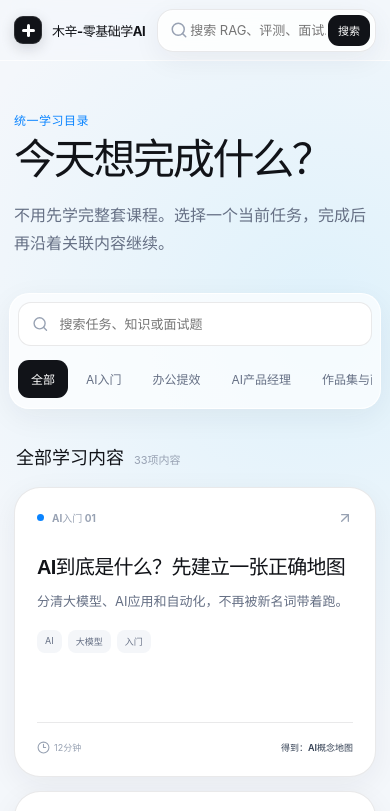
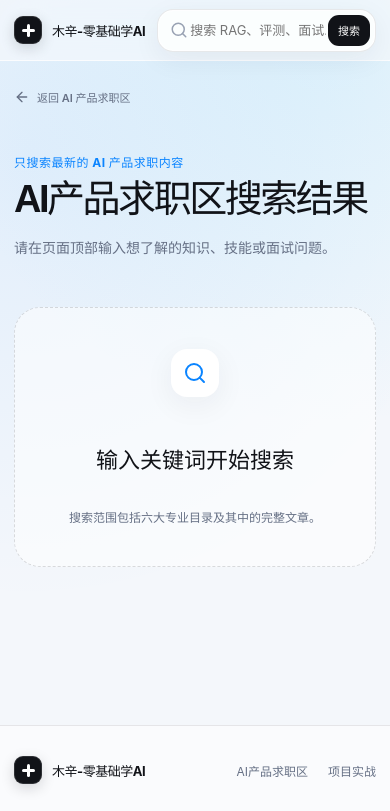
Before and after one commit to zichengwangai-1/muxin-zero-to-ai, a React (Vite) app: page /learn in a window 390 px wide. Shown: the top 811 px of the page. Built offline with nearby package versions, Linux system fonts and the light colour scheme.

Commit message:
feat: limit search to aipm content

```diff
--- a/src/components/AppShell.tsx
+++ b/src/components/AppShell.tsx
@@ -16,7 +16,8 @@ export function AppShell() {
   function submitSearch(event: FormEvent<HTMLFormElement>) {
     event.preventDefault();
     const keyword = query.trim();
-    navigate(keyword ? `/learn?q=${encodeURIComponent(keyword)}` : '/learn');
+    if (!keyword) return;
+    navigate(`/learn?q=${encodeURIComponent(keyword)}`);
   }
 
   return (
@@ -43,7 +44,7 @@ export function AppShell() {
           <BrandMark />
           <p>从真实任务开始，少一点术语，多一个能用的结果。</p>
           <div className="footer-links">
-            <NavLink to="/learn">学习目录</NavLink>
+            <NavLink to="/aipm">AI产品求职区</NavLink>
             <NavLink to="/projects">项目实战</NavLink>
           </div>
         </div>
--- a/src/pages/LearnPage.tsx
+++ b/src/pages/LearnPage.tsx
@@ -1,90 +1,75 @@
-import { ArrowRight, BookOpenText, FolderOpen, RotateCcw } from 'lucide-react';
+import { ArrowLeft, ArrowRight, BookOpenText, FolderOpen, Search } from 'lucide-react';
 import { Link, useSearchParams } from 'react-router-dom';
-import { ContentCard } from '../components/ContentCard';
-import { FilterBar } from '../components/FilterBar';
 import { aipmModules } from '../data/aipm-content';
-import { contentItems } from '../data/content';
-import { filterContent, type ContentFilter } from '../lib/content';
-import type { ContentCategory } from '../types/content';
 
-const validCategories = new Set<ContentFilter>(['all', 'intro', 'office', 'aipm', 'interview']);
+function containsKeyword(source: string, keyword: string) {
+  const normalizedSource = source.toLocaleLowerCase('zh-CN');
+  return keyword
+    .toLocaleLowerCase('zh-CN')
+    .split(/\s+/)
+    .filter(Boolean)
+    .every((part) => normalizedSource.includes(part));
+}
+
+function articleRelevance(
+  article: { title: string; summary: string; groupName: string },
+  keyword: string,
+) {
+  const query = keyword.toLocaleLowerCase('zh-CN');
+  const title = article.title.toLocaleLowerCase('zh-CN');
+  if (title === query || title.includes(`什么是 ${query}`) || title.includes(`${query}是什么`)) return 0;
+  if (title.startsWith(query)) return 1;
+  if (containsKeyword(article.title, keyword)) return 2;
+  if (containsKeyword(`${article.groupName} ${article.summary}`, keyword)) return 3;
+  return 4;
+}
 
 export function LearnPage() {
-  const [params, setParams] = useSearchParams();
-  const rawCategory = params.get('category') ?? 'all';
-  const category: ContentFilter = validCategories.has(rawCategory as ContentFilter)
-    ? (rawCategory as ContentFilter)
-    : 'all';
-  const query = params.get('q') ?? '';
-  const results = filterContent(contentItems, query, category);
-  const keyword = query.trim().toLocaleLowerCase('zh-CN');
-  const canShowAipm = category === 'all' || category === 'aipm' || category === 'interview';
-  const allowedModules = aipmModules.filter((module) => (
-    category !== 'interview' || module.id === '04-interview'
-  ));
-  const moduleResults = keyword && canShowAipm
-    ? allowedModules.filter((module) => (
-      `${module.name} ${module.description} ${module.outcome}`.toLocaleLowerCase('zh-CN').includes(keyword)
+  const [params] = useSearchParams();
+  const query = params.get('q')?.trim() ?? '';
+  const moduleResults = query
+    ? aipmModules.filter((module) => containsKeyword(
+      `${module.name} ${module.description} ${module.outcome}`,
+      query,
     ))
     : [];
-  const articleResults = keyword && canShowAipm
-    ? allowedModules
+  const articleResults = query
+    ? aipmModules
       .flatMap((module) => module.articles)
-      .filter((article) => (
-        `${article.title} ${article.summary} ${article.content}`.toLocaleLowerCase('zh-CN').includes(keyword)
+      .filter((article) => containsKeyword(
+        `${article.title} ${article.summary} ${article.groupName} ${article.content}`,
+        query,
       ))
-      .slice(0, 30)
+      .sort((a, b) => articleRelevance(a, query) - articleRelevance(b, query))
+      .slice(0, 40)
     : [];
-  const resultCount = results.length + moduleResults.length + articleResults.length;
-
-  function updateParams(nextCategory: ContentFilter, nextQuery: string) {
-    const next = new URLSearchParams();
-    if (nextCategory !== 'all') next.set('category', nextCategory);
-    if (nextQuery.trim()) next.set('q', nextQuery);
-    setParams(next, { replace: true });
-  }
-
-  function clearSearch() {
-    updateParams(category, '');
-  }
-
-  const categoryName: Record<ContentFilter, string> = {
-    all: '全部学习内容',
-    intro: 'AI入门',
-    office: 'AI办公提效',
-    aipm: 'AI产品经理',
-    interview: '作品集与面试',
-  };
+  const resultCount = moduleResults.length + articleResults.length;
 
   return (
-    <main className="directory-page section-shell">
-      <header className="page-hero">
-        <span className="section-kicker">统一学习目录</span>
-        <h1>今天想完成什么？</h1>
-        <p>不用先学完整套课程。选择一个当前任务，完成后再沿着关联内容继续。</p>
+    <main className="aipm-search-page section-shell">
+      <Link className="aipm-search-page__back" to="/aipm">
+        <ArrowLeft size={16} /> 返回 AI 产品求职区
+      </Link>
+
+      <header className="aipm-search-page__hero">
+        <span className="section-kicker">只搜索最新的 AI 产品求职内容</span>
+        <h1>AI产品求职区搜索结果</h1>
+        {query ? (
+          <p>关键词“{query}”找到 <strong>{resultCount}</strong> 项相关内容。</p>
+        ) : (
+          <p>请在页面顶部输入想了解的知识、技能或面试问题。</p>
+        )}
       </header>
 
-      <FilterBar
-        category={category}
-        query={query}
-        onCategoryChange={(next) => updateParams(next, query)}
-        onQueryChange={(next) => updateParams(category, next)}
-      />
-
-      <div className="results-heading">
-        <div><strong>{categoryName[category]}</strong><span>{resultCount}项内容</span></div>
-        <p>{keyword ? '已同时搜索任务、专业目录和完整文章' : '所有内容都标明用时和最终产出'}</p>
-      </div>
-
-      {results.length > 0 && (
-        <div className="content-grid">
-          {results.map((item) => <ContentCard item={item} key={item.id} />)}
-        </div>
-      )}
-
-      {(moduleResults.length > 0 || articleResults.length > 0) && (
-        <section className="aipm-search-results" aria-labelledby="aipm-search-title">
-          <header><span>AI 产品求职区</span><h2 id="aipm-search-title">相关目录与文章</h2></header>
+      {query && resultCount > 0 && (
+        <div className="aipm-search-groups">
+          {moduleResults.length > 0 && (
+            <section className="aipm-search-results" aria-labelledby="module-results-title">
+              <header>
+                <span>学习入口</span>
+                <h2 id="module-results-title">相关目录</h2>
+                <em>{moduleResults.length}项</em>
+              </header>
               <div>
                 {moduleResults.map((module) => (
                   <Link className="aipm-search-result" key={module.id} to={`/aipm/${module.id}`}>
@@ -93,6 +78,18 @@ export function LearnPage() {
                     <em>{module.articles.length}篇</em><ArrowRight size={17} />
                   </Link>
                 ))}
+              </div>
+            </section>
+          )}
+
+          {articleResults.length > 0 && (
+            <section className="aipm-search-results" aria-labelledby="article-results-title">
+              <header>
+                <span>完整内容</span>
+                <h2 id="article-results-title">相关文章</h2>
+                <em>{articleResults.length}项</em>
+              </header>
+              <div>
                 {articleResults.map((article) => (
                   <Link className="aipm-search-result" key={article.id} to={`/aipm/${article.moduleId}/${article.articlePath}`}>
                     <span className="aipm-search-result__icon"><BookOpenText size={18} /></span>
@@ -103,19 +100,24 @@ export function LearnPage() {
               </div>
             </section>
           )}
+        </div>
+      )}
 
-      {resultCount === 0 && (
-        <div className="empty-state">
+      {!query && (
+        <div className="aipm-search-empty">
+          <Search size={22} />
+          <h2>输入关键词开始搜索</h2>
+          <p>搜索范围包括六大专业目录及其中的完整文章。</p>
+        </div>
+      )}
+
+      {query && resultCount === 0 && (
+        <div className="aipm-search-empty">
           <span className="empty-state__mark">?</span>
           <h2>没有找到匹配内容</h2>
-          <p>试试更短的关键词，例如“会议”“RAG”或“面试”。</p>
-          <button className="button button--quiet" type="button" onClick={clearSearch}>
-            <RotateCcw size={16} /> 清除搜索
-          </button>
+          <p>试试更短的关键词，例如“RAG”“评测”或“面试”。</p>
         </div>
       )}
     </main>
   );
 }
-
-export const categoryIds: ContentCategory[] = ['intro', 'office', 'aipm', 'interview'];
--- a/src/styles/global.css
+++ b/src/styles/global.css
@@ -429,6 +429,7 @@ button { color: inherit; }
 .aipm-search-results { margin-top: 30px; }
 .aipm-search-results > header { display: flex; align-items: baseline; gap: 12px; margin: 0 2px 16px; }
 .aipm-search-results > header span { color: var(--blue); font-size: 10px; font-weight: 700; }
+.aipm-search-results > header em { margin-left: auto; color: var(--muted-light); font-size: 10px; font-style: normal; }
 .aipm-search-results h2 { margin: 0; font-family: ui-rounded, sans-serif; font-size: 20px; letter-spacing: -.03em; }
 .aipm-search-results > div { display: flex; flex-direction: column; gap: 8px; }
 .aipm-search-result { display: grid; grid-template-columns: 42px minmax(0, 1fr) auto 18px; align-items: center; gap: 14px; padding: 16px 18px; border: 1px solid var(--line); border-radius: 17px; background: rgba(255,255,255,.78); transition: background .2s ease, transform .2s ease; }
@@ -441,6 +442,18 @@ button { color: inherit; }
 .aipm-search-result p { margin: 5px 0 0; overflow: hidden; color: var(--muted); font-size: 10px; text-overflow: ellipsis; white-space: nowrap; }
 .aipm-search-result em { color: var(--muted-light); font-size: 9px; font-style: normal; white-space: nowrap; }
 .aipm-search-result > svg { color: var(--muted-light); }
+.aipm-search-page { min-height: calc(100vh - 180px); padding-top: 48px; padding-bottom: 100px; }
+.aipm-search-page__back { display: inline-flex; align-items: center; gap: 7px; color: var(--muted); font-size: 11px; font-weight: 620; }
+.aipm-search-page__hero { max-width: 760px; padding: 62px 0 28px; }
+.aipm-search-page__hero h1 { margin: 10px 0 18px; font-family: ui-rounded, sans-serif; font-size: clamp(38px, 5vw, 66px); line-height: 1.03; letter-spacing: -.065em; }
+.aipm-search-page__hero p { margin: 0; color: var(--muted); font-size: 14px; }
+.aipm-search-page__hero p strong { color: var(--ink); }
+.aipm-search-groups { display: flex; flex-direction: column; gap: 18px; }
+.aipm-search-groups .aipm-search-results { margin-top: 22px; }
+.aipm-search-empty { display: grid; place-items: center; min-height: 300px; margin-top: 22px; padding: 50px; border: 1px dashed var(--line-strong); border-radius: var(--radius-lg); background: rgba(255,255,255,.5); color: var(--muted-light); text-align: center; }
+.aipm-search-empty > svg { padding: 12px; width: 48px; height: 48px; border-radius: 16px; background: white; color: var(--blue); box-shadow: var(--shadow-card); }
+.aipm-search-empty h2 { margin: 18px 0 8px; color: var(--ink); font-family: ui-rounded, sans-serif; font-size: 22px; }
+.aipm-search-empty p { margin: 0; color: var(--muted); font-size: 12px; }
 .empty-state { display: grid; place-items: center; min-height: 360px; padding: 50px; text-align: center; border: 1px dashed var(--line-strong); border-radius: var(--radius-lg); background: rgba(255,255,255,.48); }
 .empty-state__mark { display: grid; place-items: center; width: 48px; height: 48px; border-radius: 16px; background: white; box-shadow: var(--shadow-card); color: var(--blue); font-family: ui-rounded, sans-serif; font-size: 22px; }
 .empty-state h2 { margin: 18px 0 8px; font-family: ui-rounded, sans-serif; font-size: 22px; }
@@ -649,6 +662,10 @@ button { color: inherit; }
   .aipm-search-result { grid-template-columns: 38px minmax(0, 1fr) 17px; padding: 14px; }
   .aipm-search-result em { display: none; }
   .aipm-search-result p { white-space: normal; line-height: 1.5; }
+  .aipm-search-page { padding-top: 28px; }
+  .aipm-search-page__hero { padding-top: 44px; }
+  .aipm-search-page__hero h1 { font-size: 38px; }
+  .aipm-search-empty { min-height: 260px; padding: 28px; }
   .detail-page { padding-top: 30px; }
   .detail-layout { grid-template-columns: 1fr; gap: 30px; margin-top: 36px; }
   .detail-aside { grid-row: 1; }
```
Also changed, not shown: 2 other files (tests, documents, lock files or other folders). Lines whose indentation alone changed are shown as unchanged.
